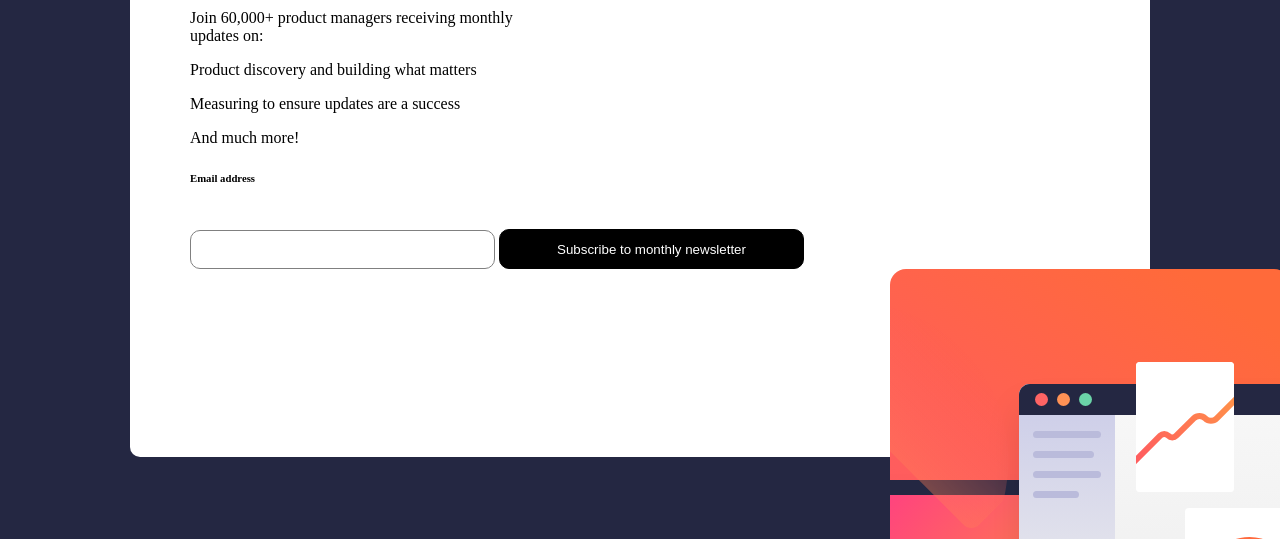
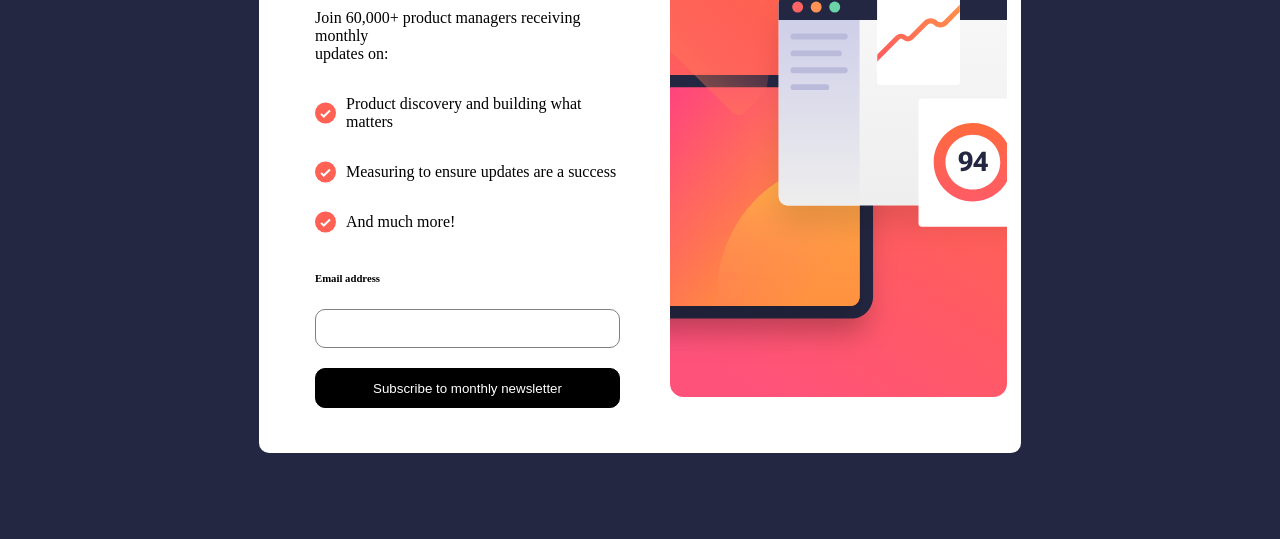
Before and after one commit to Demetregamer2013/Homework25, a plain HTML site: page index.html in a window 1280 px wide. Shown: the part 261-800 px from the top of the page. Drawn offline with Linux system fonts and the light colour scheme.

Commit message:
Add files via upload

```diff
--- a/index.html
+++ b/index.html
@@ -1,29 +1,53 @@
 <!DOCTYPE html>
 <html lang="en">
+
 <head>
   <link rel="stylesheet" href="style.css">
   <meta charset="UTF-8">
   <meta name="viewport" content="width=device-width, initial-scale=1.0">
   <title>Document</title>
 </head>
+
 <body>
 
 
 
   <div class="div1">
+    <div class="div3">
       <h1 class="h1">Stay updated!</h1>
+
       <p class="p1">Join 60,000+ product managers receiving monthly <br>updates on:</p>
+
+
+      <div class="div99">
+        <img src="assets/images/icon-list.svg" alt="" class="img2">
         <p class="p2">Product discovery and building what matters</p>
+
+      </div>
+
+      <div class="div99">
+        <img src="assets/images/icon-list.svg" alt="" class="img2">
         <p class="p3">Measuring to ensure updates are a success</p>
+
+      </div>
+
+      <div class="div99">
+        <img src="assets/images/icon-list.svg" alt="" class="img2">
         <p class="p4">And much more!</p>
 
-    <div class="div2">
+      </div>
+
       <h6 class="h6">Email address</h6>
       <input class="inp1" type="email">
       <button class="btn1">Subscribe to monthly newsletter</button>
+    </div>
 
-    </div>
+
+
     <img src="assets/images/illustration-sign-up-desktop.svg" alt="" class="img1">
+
+
+
 
   </div>
 
@@ -46,4 +70,5 @@
 
 
 </body>
+
 </html>
--- a/style.css
+++ b/style.css
@@ -1,5 +1,5 @@
-body{
-    background-color:hsl(234,29%,20% ) ;
+body {
+    background-color: hsl(234, 29%, 20%);
     display: flex;
     justify-content: center;
     align-items: center;
@@ -10,29 +10,29 @@ body{
 
 
 
-.h1{
+.h1 {
     font-size: 45px;
 }
 
 
-.p1{
-    color:gr ;
+.p1 {
+    color: gr;
 }
 
 
 
-.div1{
+.div1 {
     background-color: white;
-    width: 900px;
+    width: 650px;
     height: 500px;
     border-radius: 10px;
-    padding: 60px;
+    padding: 7ch;
 
 }
 
 
 
-.inp1{
+.inp1 {
     width: 299px;
     height: 35px;
     border-radius: 10px;
@@ -43,23 +43,34 @@ body{
 }
 
 
-.btn1{
+.btn1 {
     width: 305px;
     height: 40px;
     border-radius: 10px;
     border: solid 1px black;
-     margin-top: 20px;
-     background-color: black;
-     color: white;
+    margin-top: 20px;
+    background-color: black;
+    color: white;
+    display: block;
 }
 
-.img1{
-   margin-left: 700px;
-   margin-bottom: 300px;
+.div1 {
+    display: flex;
 }
 
 
-
-div.div2{
+.img1 {
+    margin-left: 50px;
+    display: block;
 
 }
+
+
+div.div99 {
+    display: flex;
+    gap: 10px;
+}
+
+.img2 {
+    gap: 10px;
+}
```
Lines whose indentation alone changed are shown as unchanged.
